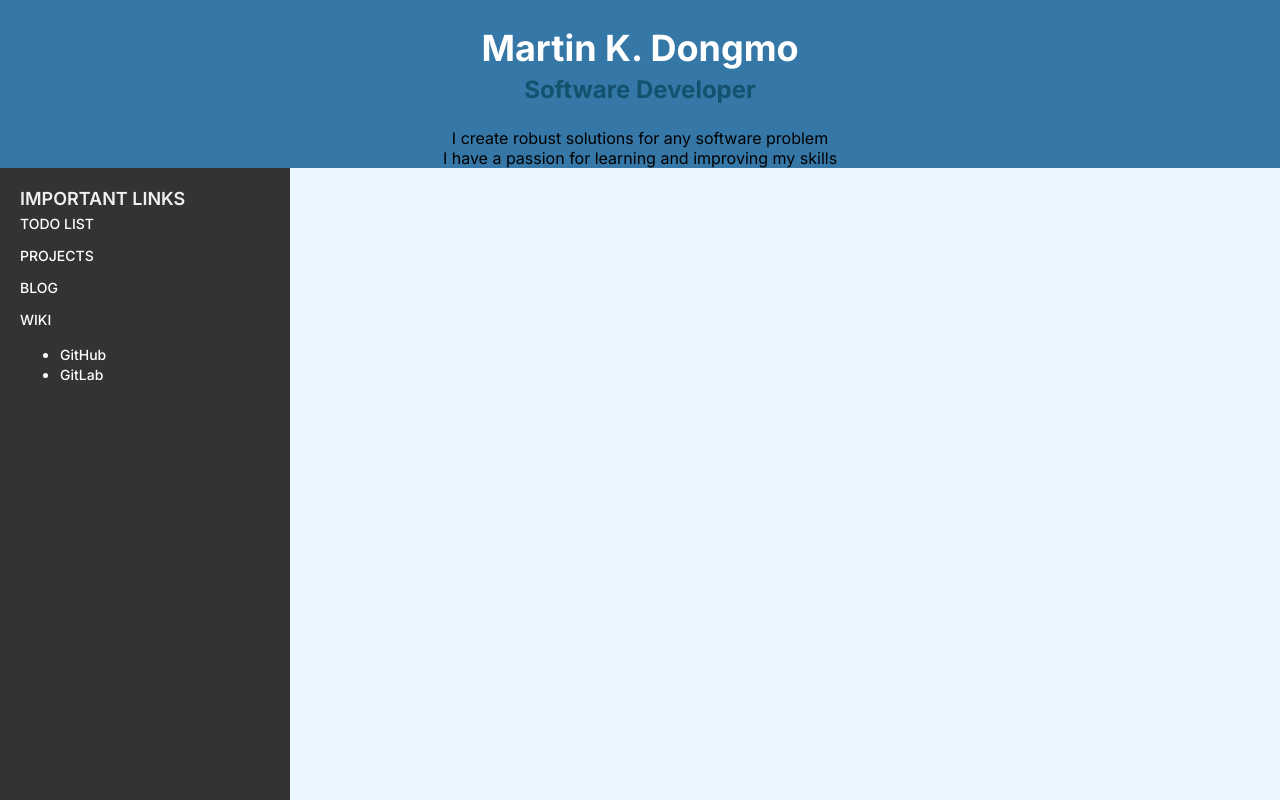
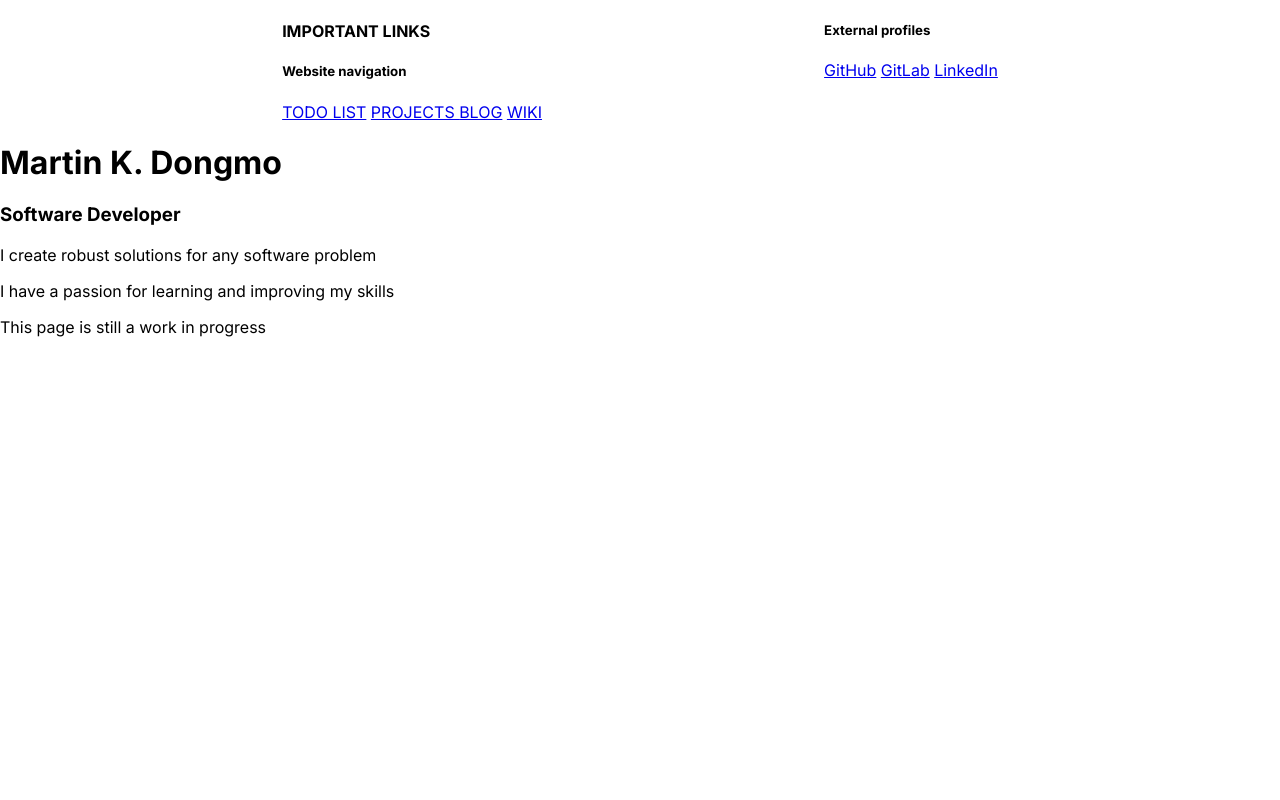
Before and after one commit to King-Mart/Portfolio-Website, a plain HTML site: page index.html in a window 1280 px wide. Drawn offline with Linux system fonts and the light colour scheme.

Commit message:
design reset

```diff
--- a/index.html
+++ b/index.html
@@ -13,32 +13,33 @@
     </head>
     <body>
         <div id="background">
-            <div class="top">
-                <h1>Martin K. Dongmo</h1>
-                <h3>Software Developer</h3>
-                <div id="about-me"><p>I create robust solutions for any software problem</p>
-                <p>I have a passion for learning and improving my skills</p></div>
-            </div>
-
-
-            <div class = "sidebar" id="important-links">
+            <div class = "top-navigation" >
+                <div class = "top-navigation-left">
                     <h4>IMPORTANT LINKS</h4>
-                <nav class = "vertical-nav" aria-label="Main navigation">
+                    <h5>Website navigation</h5>
+                    <nav class = "map-nav" aria-label="Main navigation">
                         <a href="todo.html" title="View my TODO list">TODO LIST</a>
                         <a href="projects/projects.html" title="View my projects">PROJECTS </a>
                         <a href="blog/blog.html" title="View my blog">BLOG</a>
                         <a href="wiki/wiki.html" title="View my wiki">WIKI</a>
                     </nav>
+                </div>
+                <div class = "top-navigation-right">
+                    <h5>External profiles</h5>
                     <nav aria-label="External profiles">
-                    <ul>
-                        <li>
                         <a href="https://github.com/king-mart" title="View my GitHub profile">GitHub</a>
-                        </li>
-                        <li>
                         <a href="https://gitlab.com/king-mart" title="View my GitLab profile">GitLab</a>
-                        </li>
-                    </ul>
+                        <a href="https://www.linkedin.com/in/martin-k-dongmo-372617243/" title="View my LinkedIn profile">LinkedIn</a>
                     </nav>
+                </div>
+            </div>
+            <div class="top">
+                <h1>Martin K. Dongmo</h1>
+                <h3>Software Developer
+                </h3>
+                <div id="about-me"><p>I create robust solutions for any software problem</p>
+                <p>I have a passion for learning and improving my skills</p>
+                <p>This page is still a work in progress</p></div>
             </div>
         </div>
     </body>
--- a/style.css
+++ b/style.css
@@ -3,77 +3,11 @@ body {
     font-family: "Inter", sans-serif;
     margin: 0px;
     padding: 0px;
-    background-color: rgb(234, 246, 254);
+    background-color: rgb(255, 255, 255);
 
 }
-
-.top {
-    text-align: center;
-    margin: 0px;
-    padding-top: 2%;
-    background-color: rgb(53, 119, 167);
+.top-navigation {
+    display: flex;
+    flex-direction: row;
+    justify-content: space-evenly;
 }
-
-.top h1 {
-    margin: 0px;
-    padding: 0px;
-    color: white;
-}
-
-
-/* Sidebar Styling */
-.sidebar {
-    width: 250px;
-    background-color: #333; /* Sidebar background color */
-    color: #fff;
-    padding: 20px;
-    height: 100vh; /* Full height sidebar */ /*What is a vh?*/
-    position: fixed; /* Sticks the sidebar to the left */
-}
-
-.sidebar h4 {
-    margin-top: 0;
-    margin-bottom: 6px;
-    font-weight: 600;
-    text-transform: uppercase;
-    font-size: 18px;
-    color: #f0f0f0;
-}
-
-.sidebar nav {
-    display: flex;
-    flex-direction: column; /* Ensures links stack vertically */
-    gap: 15px; /* Space between links */
-}
-
-.sidebar nav a {
-    text-decoration: none;
-    color: #fff;
-    font-weight: 500;
-    font-size: 14px;
-}
-
-.sidebar nav a:hover {
-    color: #03203f;
-    text-decoration: underline;
-}
-
-
-
-.top h1 {
-    font-size: 36px;
-    margin: 0;
-}
-
-.top h3 {
-    font-size: 24px;
-    margin-top: 5px;
-    color: #13526e;
-}
-
-.top p {
-    font-size: 16px;
-    margin: 0;
-    text-align: center;
-
-}
```
Also changed, not shown: todo.html (+11 -8 lines). Lines whose indentation alone changed are shown as unchanged.
